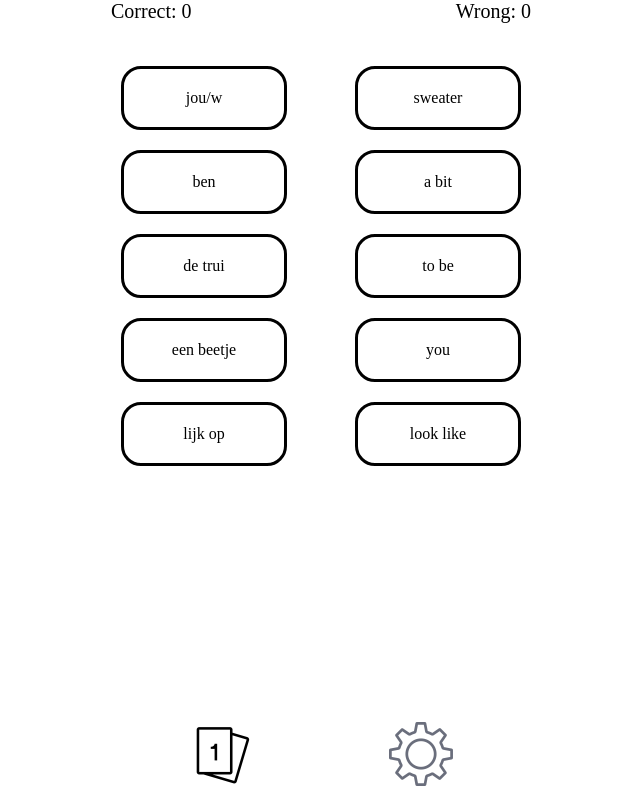
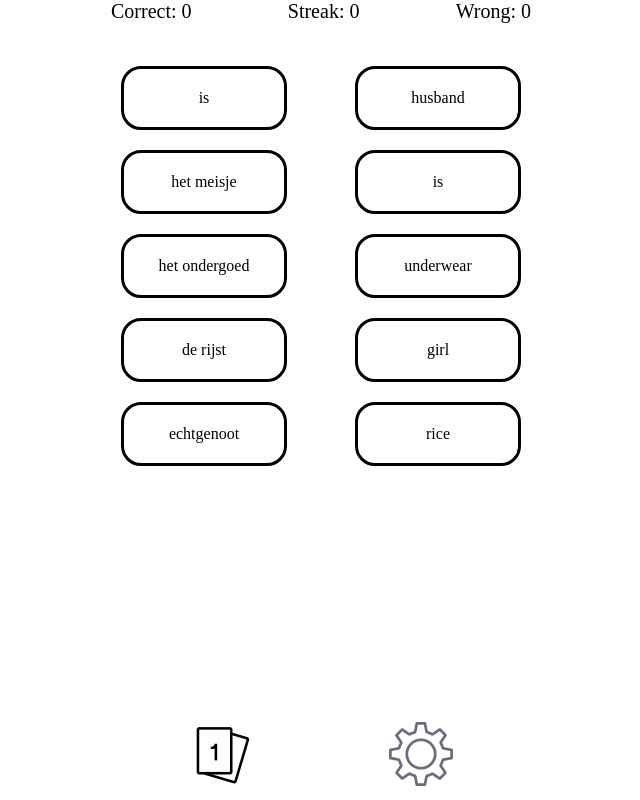
Before and after one commit to Bucky24/flashcards, a React app: page /list in a window 1280 px wide. Shown: the whole page, without its empty margins (319-959 px from the left). Built offline with nearby package versions, Linux system fonts and the light colour scheme.

Commit message:
add streak, some code shuffling

```diff
--- a/index.js
+++ b/index.js
@@ -1,4 +1,5 @@
 const express = require("express");
+const path = require("path");
 
 const port = process.env.PORT || 8080;
 
@@ -6,6 +7,10 @@ const app = express();
 
 app.use(express.static("build"));
 
+app.use("*", (req, res) => {
+    res.sendFile(path.resolve(__dirname, "build", "index.html"));
+});
+
 app.listen(port, () => {
     console.log(`Listening on port ${port}`);
 });
--- a/src/components/Footer.js
+++ b/src/components/Footer.js
@@ -28,11 +28,11 @@ export default function Footer() {
 
     return <div className={styles.footer_outer}>
         <div className={styles.footer_inner}>
-            {paths.map(({ path, image }) => {
+            {paths.map(({ path, image }, index) => {
                 if (path === pathname) {
                     return;
                 }
-                return <Link to={path}>
+                return <Link key={`link_${index}`} to={path}>
                     <img className={styles.footer_image} src={image} />
                 </Link>
             })}
--- /dev/null
+++ b/src/utils/shuffle.js
@@ -0,0 +1,13 @@
+function getRandomInt(max) {
+    return Math.floor(Math.random() * max);
+}
+
+module.exports = (list) => {
+    const shuffled = [];
+    while (list.length > 0) {
+        const randomIndex = getRandomInt(list.length);
+        shuffled.push(list.splice(randomIndex, 1)[0]);
+    }
+
+    return shuffled;
+}
--- a/src/views/List.js
+++ b/src/views/List.js
@@ -3,12 +3,9 @@ import classNames from 'classnames';
 
 import styles from '../styles.css';
 import useCards from '../utils/useCards';
+import shuffle from '../utils/shuffle';
 
 const MAX_QUEUE = 5;
-
-function getRandomInt(max) {
-    return Math.floor(Math.random() * max);
-}
 
 export default function List() {
     const [message, setMessage] = useState("");
@@ -19,10 +16,10 @@ export default function List() {
     const { cards, popCard } = useCards();
     const [selectedQuestion, setSelectedQuestion] = useState(null);
     const [selectedAnswer, setSelectedAnswer] = useState(null);
+    const [streak, setStreak] = useState(0);
 
     useEffect(() => {
         const undone = queue.filter((item) => item.question && !item.done).length;
-        console.log(undone, queue);
         // only refill if all items are done
         if (undone === 0 && cards.length > 0) {
             const todo = MAX_QUEUE - undone;
@@ -38,27 +35,20 @@ export default function List() {
             }
 
             // sort the new answers randomly
-            const shuffledNewAnswers = [];
-            while (newAnswers.length > 0) {
-                const randomIndex = getRandomInt(newAnswers.length);
-                shuffledNewAnswers.push(newAnswers.splice(randomIndex, 1)[0]);
-            }
+            const shuffledNewAnswers = shuffle(newAnswers);
 
             // find all positions that are done or unfilled
             const newQueue = [...queue];
             for (let i=0;i<MAX_QUEUE;i++) {
+                const card = newCards.pop();
+                const newObj = {
+                    done: false,
+                    ...card,
+                };
                 if (i > newQueue.length-1) {
-                    const card = newCards.pop();
-                    newQueue.push({
-                        done: false,
-                        ...card,
-                    });
+                    newQueue.push(newObj);
                 } else if (newQueue[i].done) {
-                    const card = newCards.pop();
-                    newQueue[i] = {
-                        done: false,
-                        ...card,
-                    };
+                    newQueue[i] = newObj;
                 }
             }
             setQueue(newQueue);
@@ -66,18 +56,15 @@ export default function List() {
             // now the same for the answers
             const newAnswersQueue = [...answerQueue];
             for (let i=0;i<MAX_QUEUE;i++) {
+                const card = shuffledNewAnswers.pop();
+                const newObj = {
+                    done: false,
+                    ...card,
+                };
                 if (i > newAnswersQueue.length-1) {
-                    const card = shuffledNewAnswers.pop();
-                    newAnswersQueue.push({
-                        done: false,
-                        ...card,
-                    });
+                    newAnswersQueue.push(newObj);
                 } else if (newAnswersQueue[i].done) {
-                    const card = shuffledNewAnswers.pop();
-                    newAnswersQueue[i] = {
-                        done: false,
-                        ...card,
-                    };
+                    newAnswersQueue[i] = newObj;
                 }
             }
 
@@ -93,6 +80,7 @@ export default function List() {
             const answer = answerQueue[selectedAnswer];
             if (question.correctAnswer === answer.correctAnswer) {
                 setCorrect((correct) => correct + 1);
+                setStreak((streak) => streak + 1);
                 setQueue(queue.map((item, index) => {
                     if (index === selectedQuestion) {
                         return {
@@ -115,6 +103,7 @@ export default function List() {
                 }));
             } else {
                 setWrong((wrong) => wrong + 1);
+                setStreak(0);
             }
         }
     }, [selectedAnswer, selectedQuestion]);
@@ -123,6 +112,7 @@ export default function List() {
         <header className={styles.header}>
             <div className={styles.headerInner}>
                 <span>Correct: {correct}</span>
+                <span>Streak: {streak}</span>
                 <span>Wrong: {wrong}</span>
             </div>
         </header>
@@ -130,7 +120,7 @@ export default function List() {
         <section className={styles.cardHolder}>
             {queue.map(({ question, done }, index) => {
                 const { correctAnswer, done: answerDone } = answerQueue[index];
-                return <div className={styles.list_outer}>
+                return <div className={styles.list_outer} key={`item_${index}`}>
                     {question && <div
                         className={classNames(
                             styles.list_item,
```
